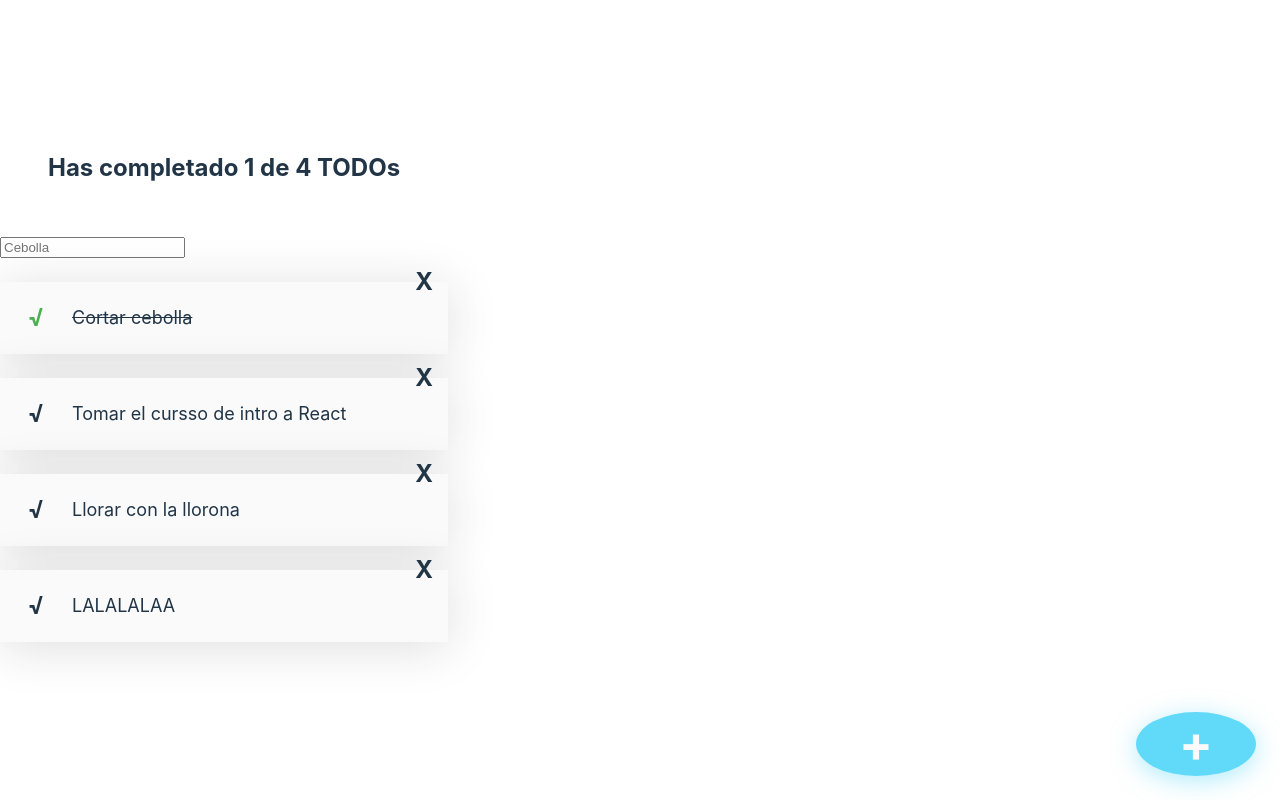
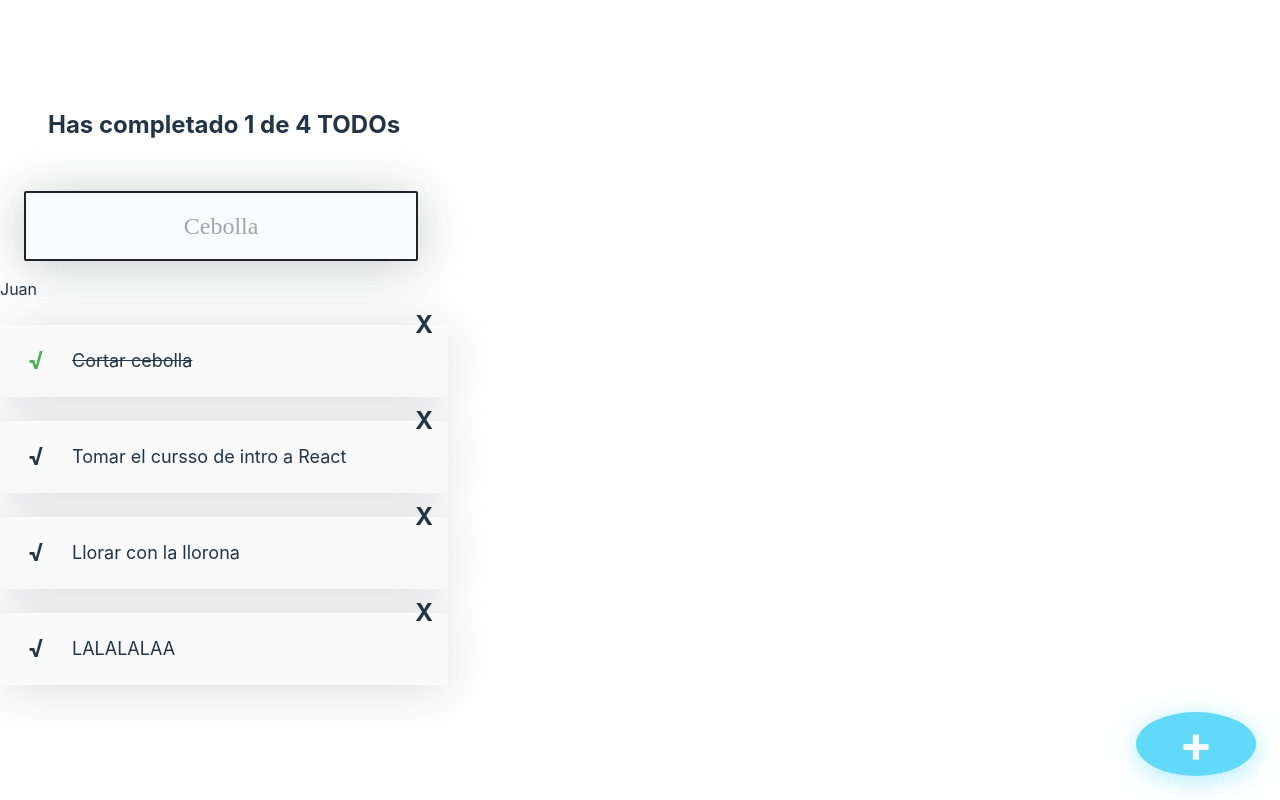
Before and after one commit to roxsyVel910/TodoList, a React (Vite) app: page / in a window 1280 px wide. Built offline with nearby package versions, Linux system fonts and the light colour scheme.

Commit message:
manejo de estado

```diff
--- a/src/components/TodoSearch.jsx
+++ b/src/components/TodoSearch.jsx
@@ -1,14 +1,21 @@
+import React from 'react';
+import '../stylos/TodoSearch.css';
+
 function TodoSearch() {
-    const onSearchValueChange = (event) => {
+    const [patito, setPatito] = React.useState('Juan');
+
+  /*const onSearchValueChange = (event) => {
     console.log(event.target.value);
-    };
+  };*/
 
-    return (
+  return [
     <input
       className="TodoSearch"
       placeholder="Cebolla"
-        onChange={onSearchValueChange}
-      />
-    );
+      onChange={() => setPatito('Enrique')}
+    />,
+    <p>{patito}</p>
+  ];
 }
+
 export { TodoSearch };
```
Lines whose indentation alone changed are shown as unchanged.
